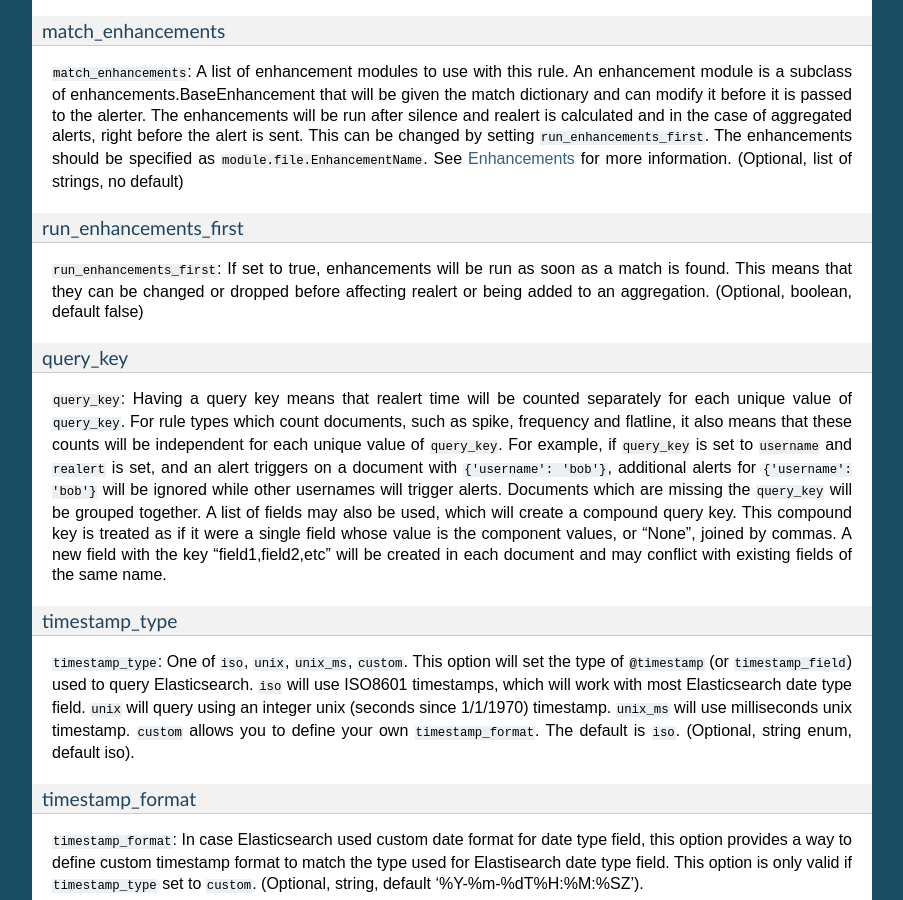
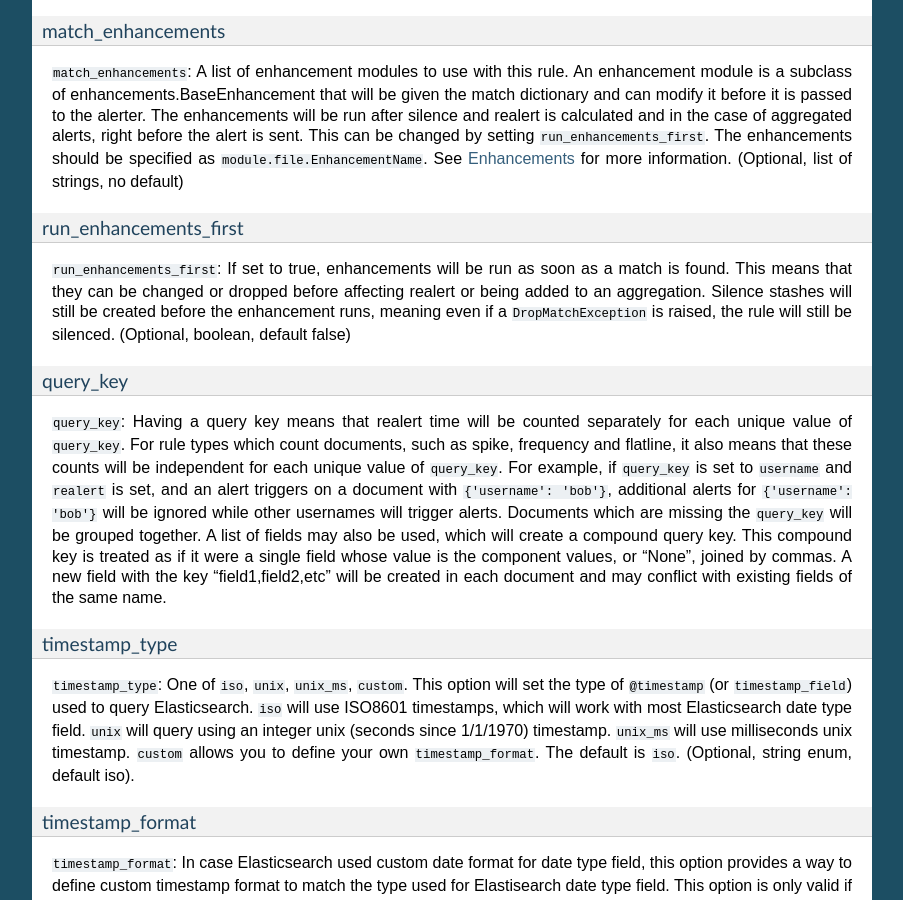
Before and after one commit to Yelp/elastalert, a Sphinx documentation site: the page built from docs/source/ruletypes.rst, in a window 1280 px wide and 900 px high, scrolled down 7619 px. Shown: the whole window, without its empty margins (198-1101 px from the left). Built offline with Sphinx 7.4.7, drawn with Linux system fonts in a browser that asks for light colours.

Commit message:
Clarified docs on run_enhancements_first

```diff
--- a/docs/source/ruletypes.rst
+++ b/docs/source/ruletypes.rst
@@ -417,7 +417,8 @@ run_enhancements_first
 ^^^^^^^^^^^^^^^^^^^^^^
 
 ``run_enhancements_first``: If set to true, enhancements will be run as soon as a match is found. This means that they can be changed
-or dropped before affecting realert or being added to an aggregation. (Optional, boolean, default false)
+or dropped before affecting realert or being added to an aggregation. Silence stashes will still be created before the
+enhancement runs, meaning even if a ``DropMatchException`` is raised, the rule will still be silenced. (Optional, boolean, default false)
 
 query_key
 ^^^^^^^^^
```
